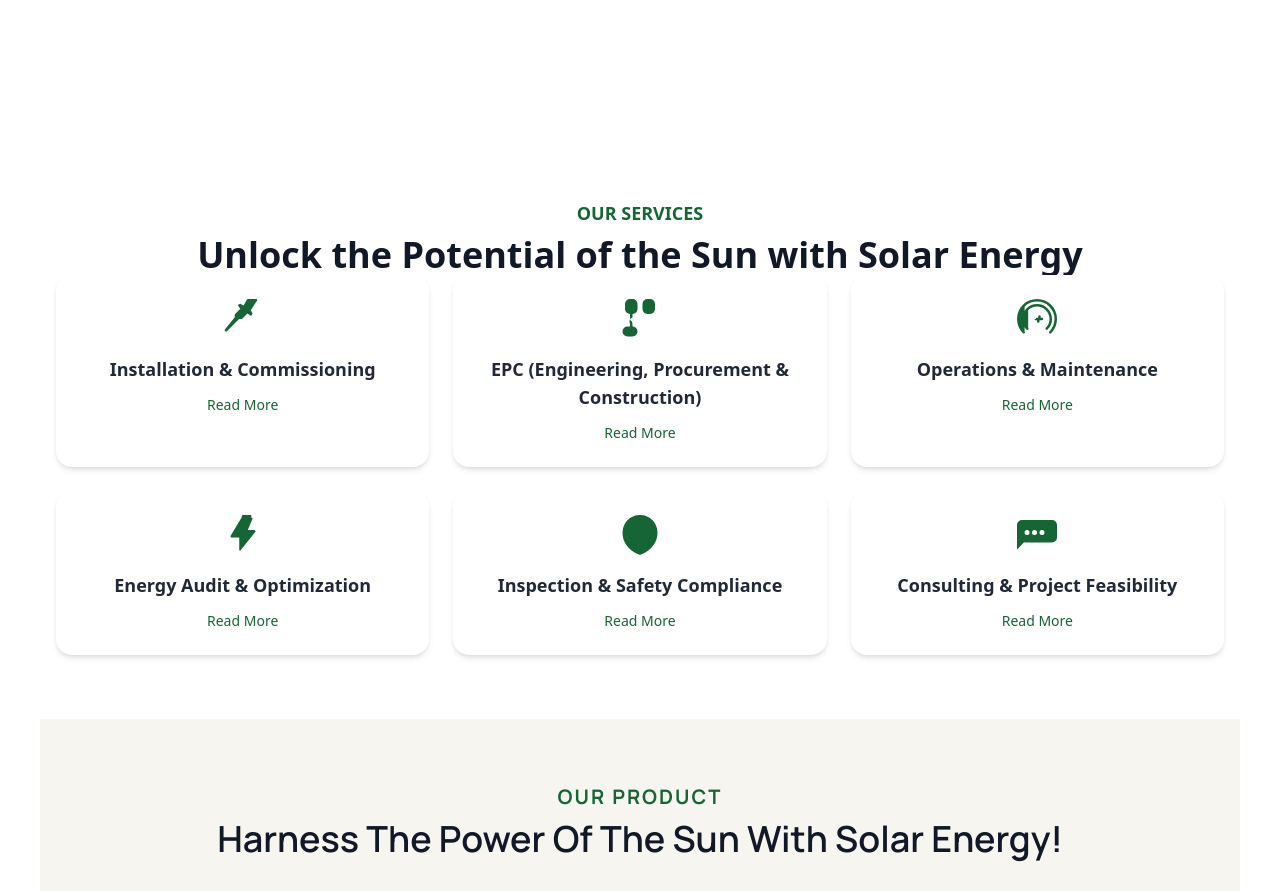
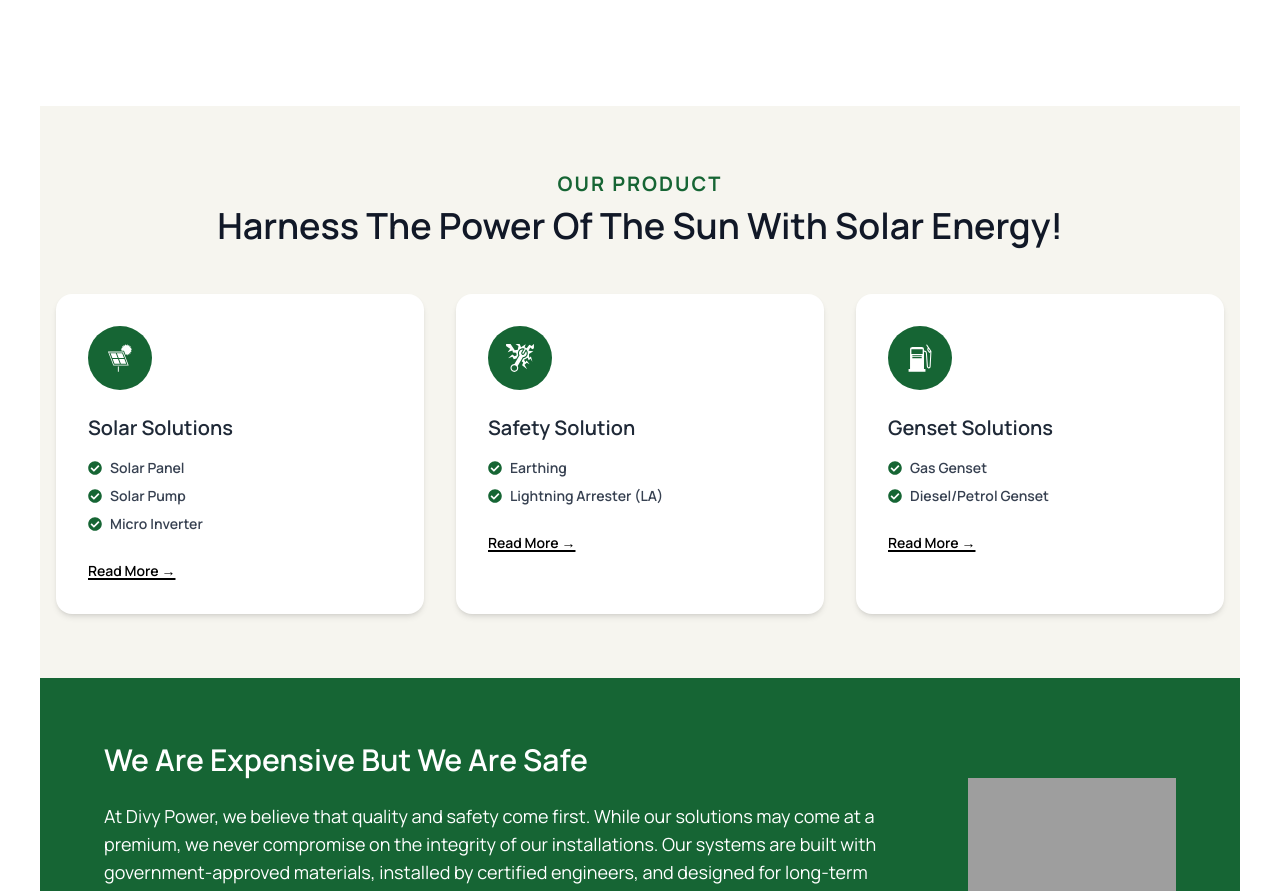
Before and after one commit to vanshika8484/Solar_web, a React (Vite) app: page / in a window 1280 px wide. Shown: the part 6080-6971 px from the top of the page. Built offline with nearby package versions, Linux system fonts and the light colour scheme; grey boxes are pictures that could not be loaded; a web font is replaced by a local one.

Commit message:
Update Home.jsx

```diff
--- a/src/components/Home.jsx
+++ b/src/components/Home.jsx
@@ -96,7 +96,7 @@ function Home() {
   };
 
   return (
-    <div className="pt-7 relative overflow-hidden -mt-20  max-w-7xl mx-auto">
+    <div className=" relative overflow-hidden -mt-20  max-w-7xl mx-auto">
       <ChatbotToggle />
       <div>
         <section>
@@ -198,7 +198,7 @@ function Home() {
         <ChatUI1 />
       </section>
       <section className="bg-[#f8f7f0] mr-10 ml-10">
-        <SolarServices />
+
         <SolarProduct />
       </section>
 
@@ -252,6 +252,11 @@ function Home() {
 
         <ContactForm />
 
+        <section>
+
+
+        </section>
+
         <Footer />
       </section>
     </div>
```
